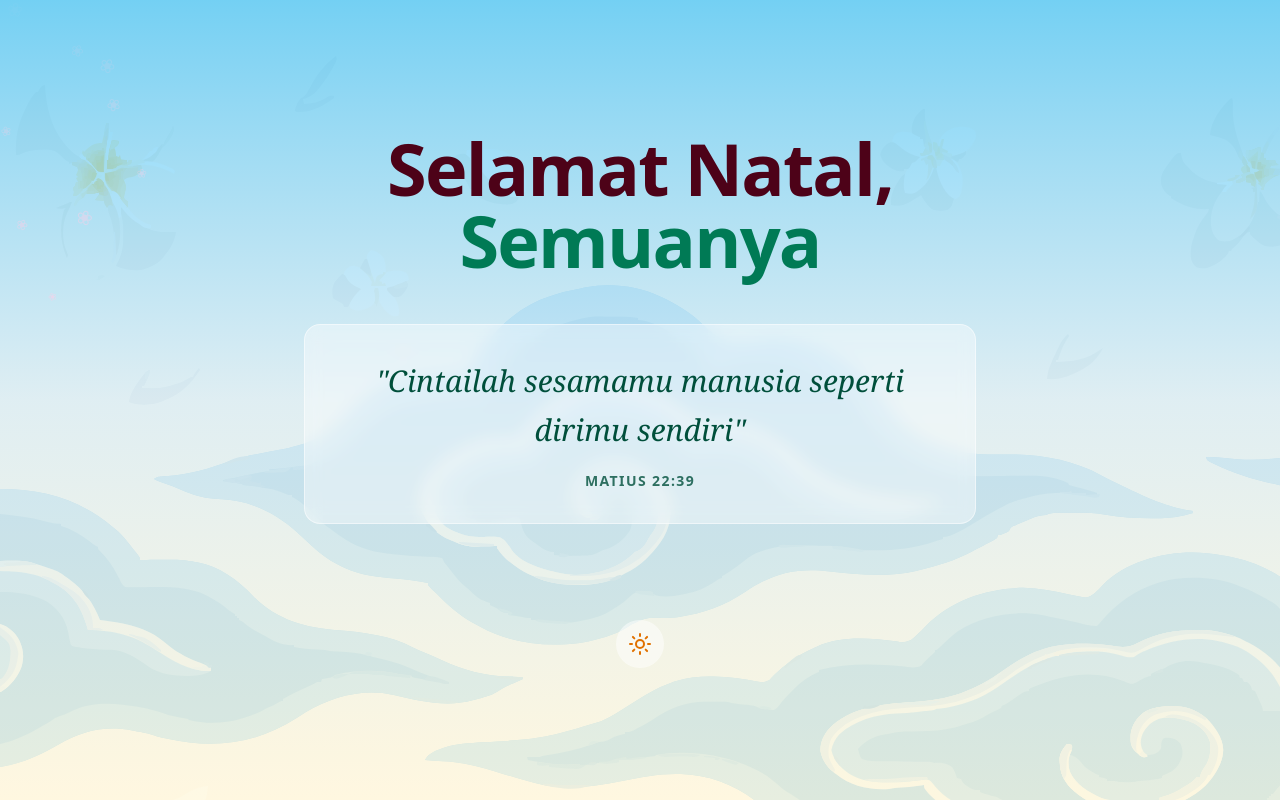
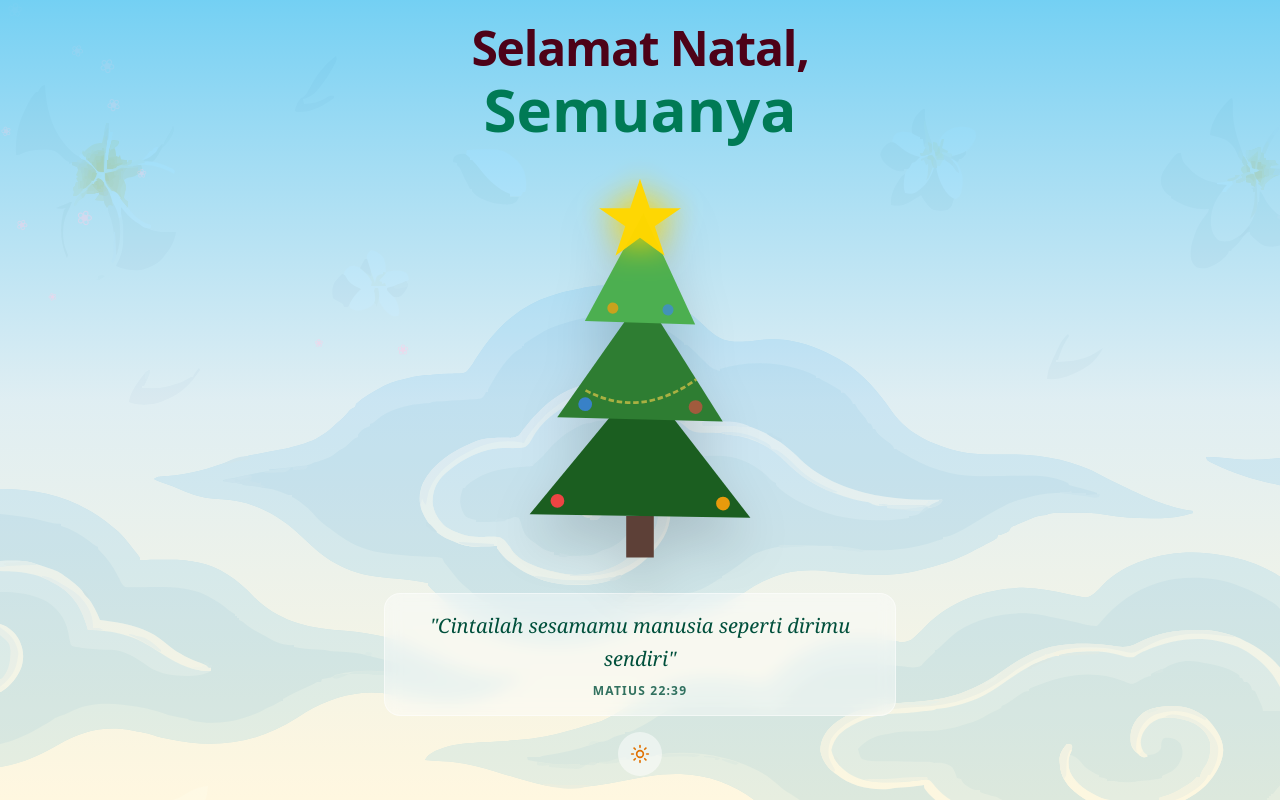
Before and after one commit to WageFolabessy/christmas_gift, a Next.js app: page / in a window 1280 px wide. Built offline with nearby package versions, Linux system fonts and the light colour scheme; a web font is replaced by a local one.

Commit message:
feat: add animated Christmas tree component and integrate it into the time-aware container with a refactored layout.

```diff
--- /dev/null
+++ b/src/components/ChristmasTree.tsx
@@ -0,0 +1,109 @@
+"use client";
+
+import { motion } from "framer-motion";
+
+export const ChristmasTree = ({ isDay }: { isDay: boolean }) => {
+    return (
+        <div className="relative h-full w-auto aspect-[2/3] z-20">
+            <svg
+                viewBox="0 0 200 300"
+                className="w-full h-full drop-shadow-2xl overflow-visible"
+                xmlns="http://www.w3.org/2000/svg"
+            >
+                {/* Trunk */}
+                <path d="M90 250 L110 250 L110 280 L90 280 Z" fill="#5D4037" />
+
+                {/* Tree Layers - Animated Swaying */}
+                <motion.g
+                    animate={{ rotate: [0, 1, 0, -1, 0] }}
+                    transition={{ duration: 4, repeat: Infinity, ease: "easeInOut" }}
+                    style={{ originX: 0.5, originY: 1 }}
+                >
+                    {/* Bottom Layer */}
+                    <path d="M20 250 L180 250 L100 150 Z" fill="#1B5E20" />
+                    <motion.circle
+                        cx="40" cy="240" r="5" fill="#EF4444"
+                        animate={{ opacity: [0.6, 1, 0.6] }}
+                        transition={{ duration: 1.5, repeat: Infinity }}
+                    />
+                    <motion.circle
+                        cx="160" cy="240" r="5" fill="#F59E0B"
+                        animate={{ opacity: [0.6, 1, 0.6] }}
+                        transition={{ duration: 2, repeat: Infinity, delay: 0.5 }}
+                    />
+                </motion.g>
+
+                <motion.g
+                    animate={{ rotate: [0, 1.5, 0, -1.5, 0] }}
+                    transition={{ duration: 4, repeat: Infinity, ease: "easeInOut", delay: 0.2 }}
+                    style={{ originX: 0.5, originY: 1 }}
+                >
+                    {/* Middle Layer */}
+                    <path d="M40 180 L160 180 L100 90 Z" fill="#2E7D32" />
+                    <motion.circle
+                        cx="60" cy="170" r="5" fill="#3B82F6"
+                        animate={{ opacity: [0.6, 1, 0.6] }}
+                        transition={{ duration: 1.8, repeat: Infinity, delay: 0.3 }}
+                    />
+                    <motion.circle
+                        cx="140" cy="170" r="5" fill="#EF4444"
+                        animate={{ opacity: [0.6, 1, 0.6] }}
+                        transition={{ duration: 2.2, repeat: Infinity, delay: 0.8 }}
+                    />
+                    {/* Sash */}
+                    <path d="M60 160 Q100 180 140 150" fill="none" stroke="#FCD34D" strokeWidth="2" strokeDasharray="4 2" opacity="0.6" />
+                </motion.g>
+
+                <motion.g
+                    animate={{ rotate: [0, 2, 0, -2, 0] }}
+                    transition={{ duration: 4, repeat: Infinity, ease: "easeInOut", delay: 0.4 }}
+                    style={{ originX: 0.5, originY: 1 }}
+                >
+                    {/* Top Layer */}
+                    <path d="M60 110 L140 110 L100 30 Z" fill="#4CAF50" />
+                    <motion.circle
+                        cx="80" cy="100" r="4" fill="#F59E0B"
+                        animate={{ opacity: [0.6, 1, 0.6] }}
+                        transition={{ duration: 1.6, repeat: Infinity, delay: 0.2 }}
+                    />
+                    <motion.circle
+                        cx="120" cy="100" r="4" fill="#3B82F6"
+                        animate={{ opacity: [0.6, 1, 0.6] }}
+                        transition={{ duration: 2.4, repeat: Infinity, delay: 0.6 }}
+                    />
+                </motion.g>
+
+                {/* Star */}
+                <motion.path
+                    d="M100 10 L106 28 L125 28 L109 39 L115 57 L100 46 L85 57 L91 39 L75 28 L94 28 Z"
+                    fill="#FFD700"
+                    animate={{
+                        scale: [1, 1.2, 1],
+                        opacity: [0.8, 1, 0.8],
+                        filter: ["drop-shadow(0 0 2px #FFD700)", "drop-shadow(0 0 10px #FFD700)", "drop-shadow(0 0 2px #FFD700)"]
+                    }}
+                    transition={{ duration: 2, repeat: Infinity, ease: "easeInOut" }}
+                    style={{ originX: 0.5, originY: 0.5 }}
+                />
+
+                {/* Night Glow Overlay */}
+                {!isDay && (
+                    <motion.circle
+                        cx="100" cy="150" r="100"
+                        fill="url(#glowGradient)"
+                        initial={{ opacity: 0 }}
+                        animate={{ opacity: 0.4 }}
+                    />
+                )}
+
+                <defs>
+                    <radialGradient id="glowGradient">
+                        <stop offset="0%" stopColor="#F59E0B" stopOpacity="0.5" />
+                        <stop offset="100%" stopColor="transparent" stopOpacity="0" />
+                    </radialGradient>
+                </defs>
+
+            </svg>
+        </div>
+    );
+};
--- a/src/components/TimeAwareContainer.tsx
+++ b/src/components/TimeAwareContainer.tsx
@@ -5,6 +5,7 @@ import { motion, AnimatePresence } from "framer-motion";
 import { FallingPetals } from "./FallingPetals";
 import { Fireflies } from "./Fireflies";
 import { Moon, Sun } from "lucide-react";
+import { ChristmasTree } from "./ChristmasTree";
 
 export const TimeAwareContainer = ({
     displayName,
@@ -19,12 +20,11 @@ export const TimeAwareContainer = ({
     }, []);
 
     if (isDay === null) {
-        // Minimal loading state matching day theme roughly to reduce flash
-        return <div className="min-h-screen w-full bg-sky-100" />;
+        return <div className="h-[100dvh] w-full bg-sky-100" />;
     }
 
     return (
-        <div className="relative min-h-screen w-full overflow-hidden font-sans">
+        <div className="relative h-[100dvh] w-full overflow-hidden font-sans">
             <AnimatePresence mode="wait">
                 {isDay ? (
                     <motion.div
@@ -53,40 +53,69 @@ export const TimeAwareContainer = ({
                 )}
             </AnimatePresence>
 
-            <div className="relative z-10 flex min-h-screen flex-col items-center justify-center p-6 text-center">
+            <div className="relative z-10 flex h-[100dvh] flex-col items-center py-6 px-4 text-center">
+
+                {/* 1. Header Section (Greeting) */}
+                <motion.div
+                    initial={{ opacity: 0, y: -20 }}
+                    animate={{ opacity: 1, y: 0 }}
+                    transition={{ delay: 0.5, duration: 1 }}
+                    className={`flex-none mb-4 ${isDay ? "text-rose-950" : "text-amber-200 drop-shadow-[0_0_10px_rgba(251,191,36,0.5)]"}`}
+                >
+                    <h1 className="text-3xl md:text-4xl lg:text-5xl font-bold tracking-tight">
+                        Selamat Natal,
+                    </h1>
+                    <div className={`text-4xl md:text-5xl lg:text-6xl font-bold leading-tight ${isDay ? "text-emerald-700" : "text-amber-100"}`}>
+                        {displayName}
+                    </div>
+                </motion.div>
+
+                {/* 2. Christmas Tree */}
+                <motion.div
+                    initial={{ opacity: 0, scale: 0.9 }}
+                    animate={{ opacity: 1, scale: 1 }}
+                    transition={{ delay: 0.7, duration: 1 }}
+                    className="flex-1 w-full min-h-0 flex items-center justify-center my-2"
+                >
+                    <div className="relative w-full h-full max-w-[300px] flex items-center justify-center">
+                        <ChristmasTree isDay={!!isDay} />
+                    </div>
+                </motion.div>
+
+                {/* 3. Verse Section */}
                 <motion.div
                     initial={{ opacity: 0, y: 20 }}
                     animate={{ opacity: 1, y: 0 }}
-                    transition={{ delay: 0.5, duration: 1 }}
-                    className="max-w-2xl space-y-12"
+                    transition={{ delay: 0.8, duration: 1 }}
+                    className={`
+                        flex-none max-w-lg p-4 rounded-2xl backdrop-blur-sm border transition-colors duration-1000 mb-4
+                        ${isDay ? "bg-white/40 border-white/50 text-emerald-900" : "bg-black/20 border-white/10 text-orange-50"}
+                    `}
                 >
-                    {/* Greeting */}
-                    <div className={`space-y-4 ${isDay ? "text-rose-950" : "text-amber-200 drop-shadow-[0_0_10px_rgba(251,191,36,0.5)]"}`}>
-                        <h1 className="text-5xl md:text-7xl font-bold tracking-tight">
-                            Selamat Natal, <br />
-                            <span className={isDay ? "text-emerald-700" : "text-amber-100"}>{displayName}</span>
-                        </h1>
-                    </div>
+                    <p className="font-serif text-base md:text-xl italic leading-relaxed">
+                        "Cintailah sesamamu manusia seperti dirimu sendiri"
+                    </p>
+                    <p className="mt-2 text-xs font-semibold tracking-widest uppercase opacity-80">
+                        Matius 22:39
+                    </p>
+                </motion.div>
 
-                    {/* Verse */}
-                    <div className={`relative p-8 rounded-2xl backdrop-blur-sm border ${isDay ? "bg-white/40 border-white/50 text-emerald-900" : "bg-black/20 border-white/10 text-orange-50"}`}>
-                        <p className="font-serif text-2xl md:text-3xl italic leading-relaxed">
-                            "Cintailah sesamamu manusia seperti dirimu sendiri"
-                        </p>
-                        <p className="mt-4 text-sm font-semibold tracking-widest uppercase opacity-80">
-                            Matius 22:39
-                        </p>
-                    </div>
-
-                    {/* Manual Toggle (Optional but nice for demo) */}
+                {/* 4. Footer Section */}
+                <motion.div
+                    initial={{ opacity: 0, y: 20 }}
+                    animate={{ opacity: 1, y: 0 }}
+                    transition={{ delay: 0.9, duration: 1 }}
+                    className="flex-none"
+                >
                     <button
                         onClick={() => setIsDay(!isDay)}
-                        className={`mt-12 p-3 z-50 rounded-full transition-all hover:scale-110 ${isDay ? "bg-white/50 text-amber-600 hover:bg-white" : "bg-white/10 text-amber-300 hover:bg-white/20"}`}
+                        className={`p-3 rounded-full transition-all hover:scale-110 active:scale-95 ${isDay ? "bg-white/50 text-amber-600 hover:bg-white" : "bg-white/10 text-amber-300 hover:bg-white/20"}`}
                         aria-label="Toggle theme"
                     >
-                        {isDay ? <Sun size={24} /> : <Moon size={24} />}
+                        {isDay ? <Sun size={20} /> : <Moon size={20} />}
                     </button>
                 </motion.div>
+
             </div>
         </div>
     );
```
